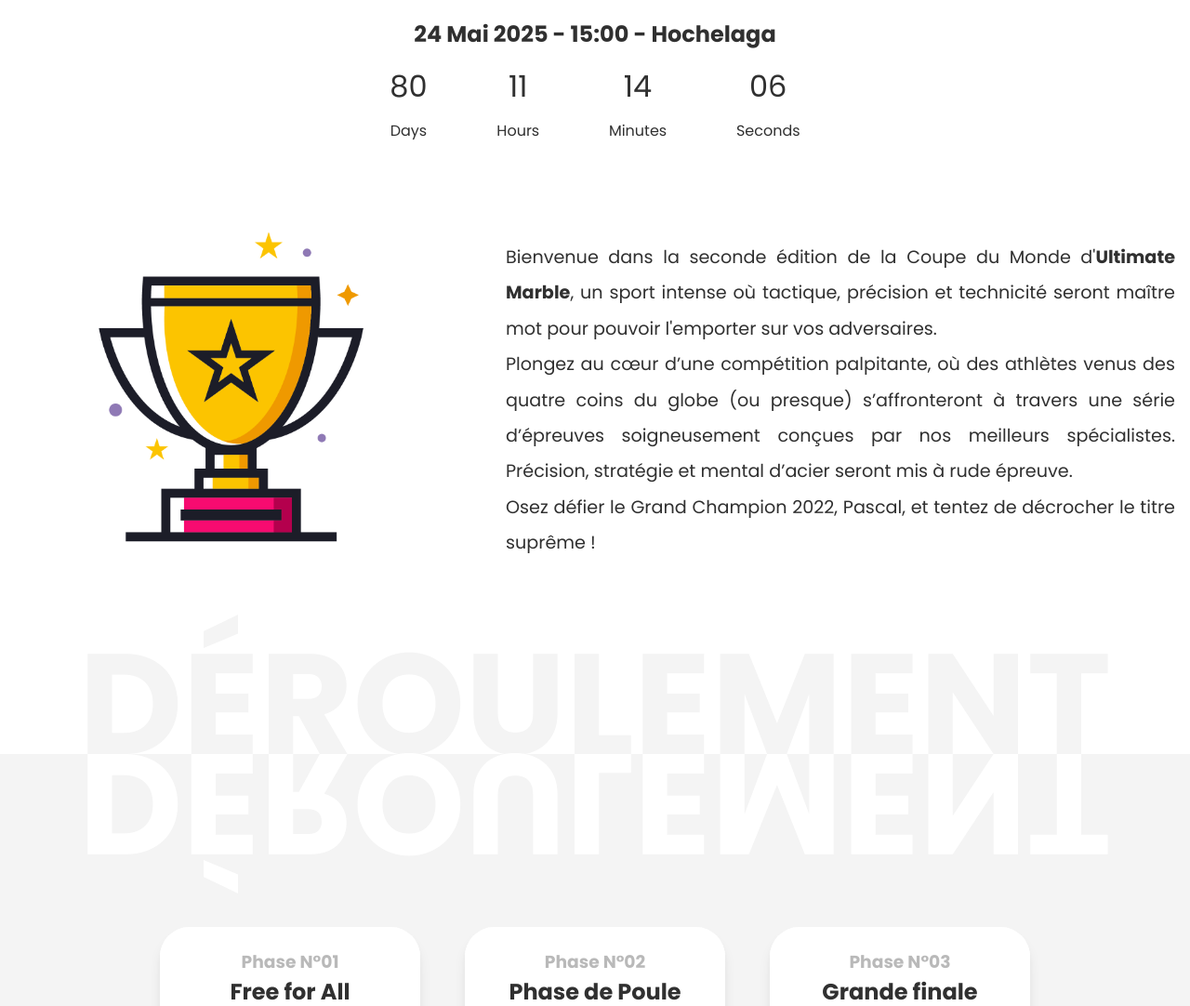
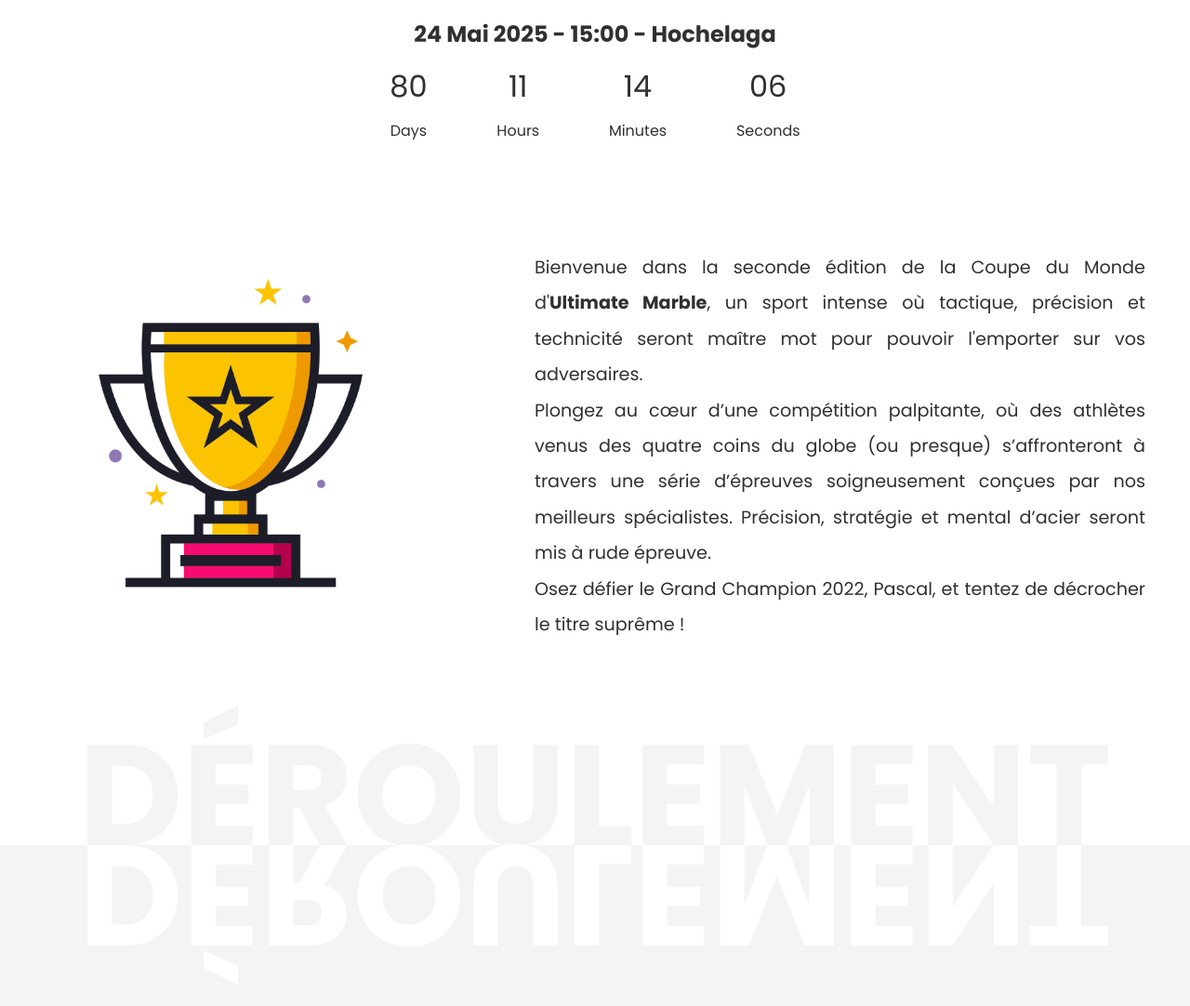
Before and after one commit to ultranawak/ultimate-marble, a PHP site: page / in a window 1280 px wide. Shown: the part 782-1864 px from the top of the page at 93% size. Run offline with PHP 8.4, Linux system fonts and the light colour scheme.

Commit message:
Add files via upload

```diff
--- a/style.css
+++ b/style.css
@@ -132,6 +132,7 @@ header {
 
 .intro-text {
     width: 60%;
+    padding: min(2em, 8%);
 }
 
 .intro-text p {
@@ -398,7 +399,12 @@ h3 {
 
 .cards {grid-template-columns: 1fr ;}
 
-#cards-container {display: flex; flex-direction: column; align-items: center; gap: 2em; padding: 8em min(2em, 8%);}
+#cards-container {
+        display: flex;
+        flex-direction: column;
+        align-items: center;
+        gap: 2em;
+        padding: 8em min(2em, 8%);}
 
 .left, .right  {border: none;}
 
```
